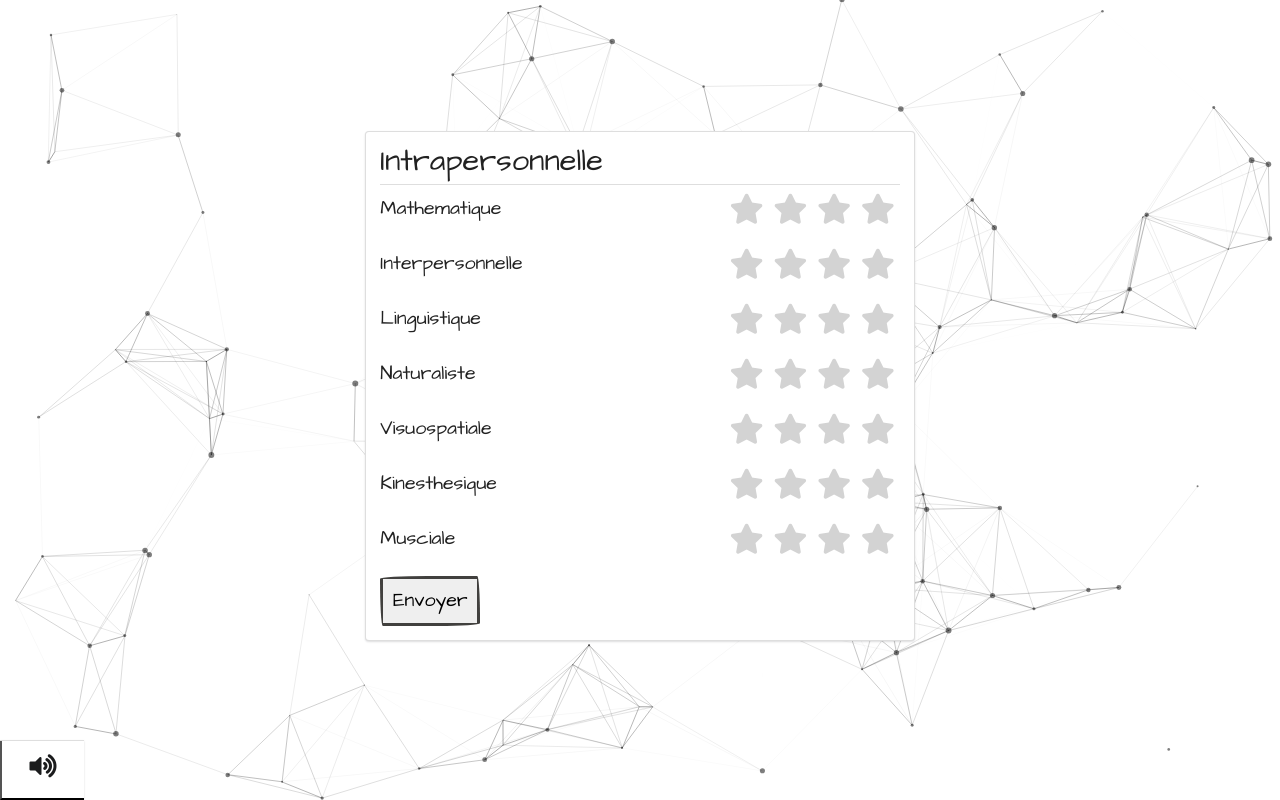
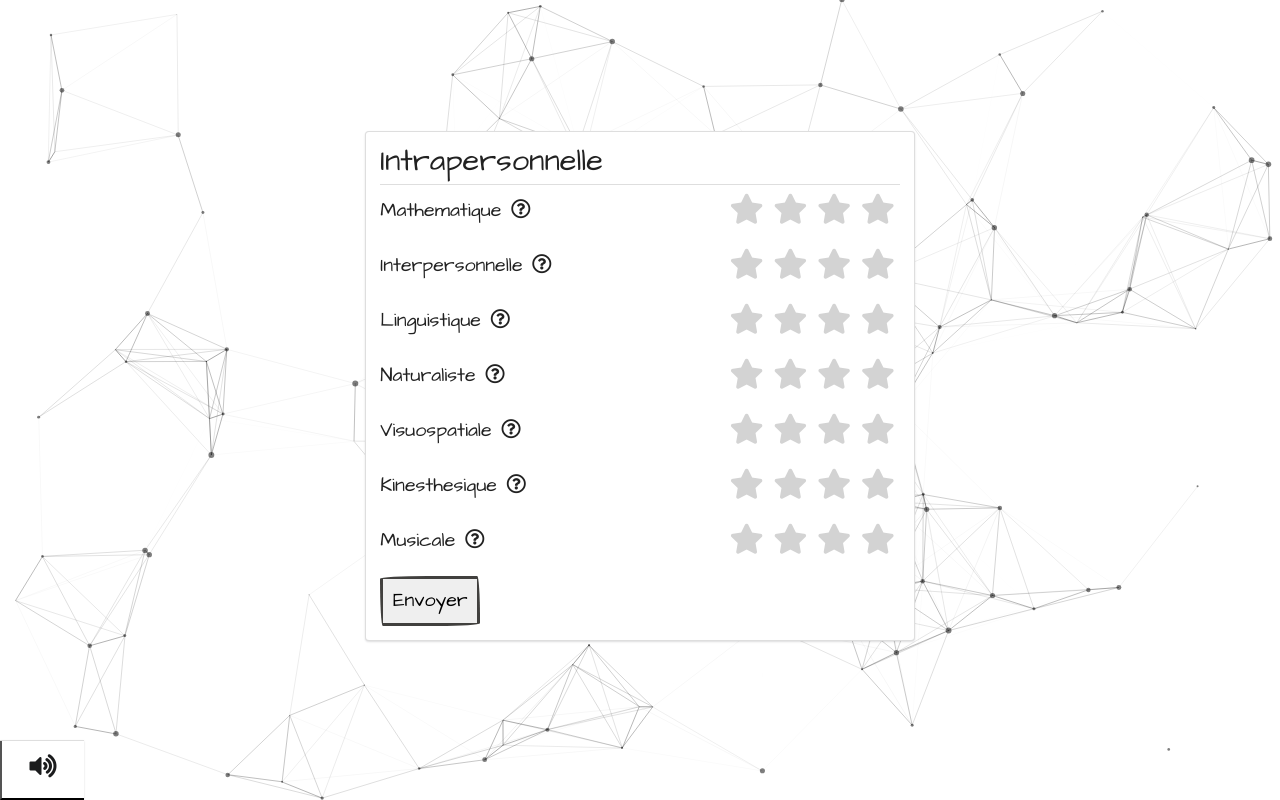
Before and after one commit to SandrineZ3/ApplicationTalents, a Symfony app: template templates/intrapersonnelle/show.html.twig in a window 1280 px wide. Run offline with Twig, Linux system fonts and the light colour scheme; the template is opened without the code that fills it, so the values that code supplies are empty; some libraries are stand-ins or nearby versions; some web fonts are replaced.

Commit message:
Ajout help icon Intrapersonnelle

```diff
--- a/templates/intrapersonnelle/content/formEnigme.html.twig
+++ b/templates/intrapersonnelle/content/formEnigme.html.twig
@@ -1,7 +1,7 @@
 {#<div class="rating">#}
 <div class="ui grid">
     <div class="six wide column">
-        {{ competence | capitalize }}
+        {{ competence | capitalize }} <i class="question circle outline icon popup" data-position="right center" data-html="<div class='image'><img src='{{ asset('images/intrapersonnelle/') ~ competence ~ '.png' }}'></div>"></i>
     </div>
 
     <div class="ten wide column">
--- a/templates/intrapersonnelle/show.html.twig
+++ b/templates/intrapersonnelle/show.html.twig
@@ -10,7 +10,7 @@
                     <h3 class="ui dividing header">Intrapersonnelle</h3>
                     <div id="blocEnigme">
                         <form method="post">
-                            {% set tableauCompetence = ['mathematique', 'interpersonnelle', 'linguistique', 'naturaliste', 'visuoSpatiale', 'kinesthesique', 'musciale'] %}
+                            {% set tableauCompetence = ['mathematique', 'interpersonnelle', 'linguistique', 'naturaliste', 'visuoSpatiale', 'kinesthesique', 'musicale'] %}
                             {% for competence in tableauCompetence %}
                                 {% include("intrapersonnelle/content/formEnigme.html.twig") %}
                             {% endfor %}
```
Also changed, not shown: public/images/intrapersonnelle/interpersonnelle.png (added), public/images/intrapersonnelle/kinesthesique.png (added), public/images/intrapersonnelle/linguistique.png (added), public/images/intrapersonnelle/mathematique.png (added), public/images/intrapersonnelle/musicale.png (added), public/images/intrapersonnelle/naturaliste.png (added), public/images/intrapersonnelle/visuospatiale.png (added).
